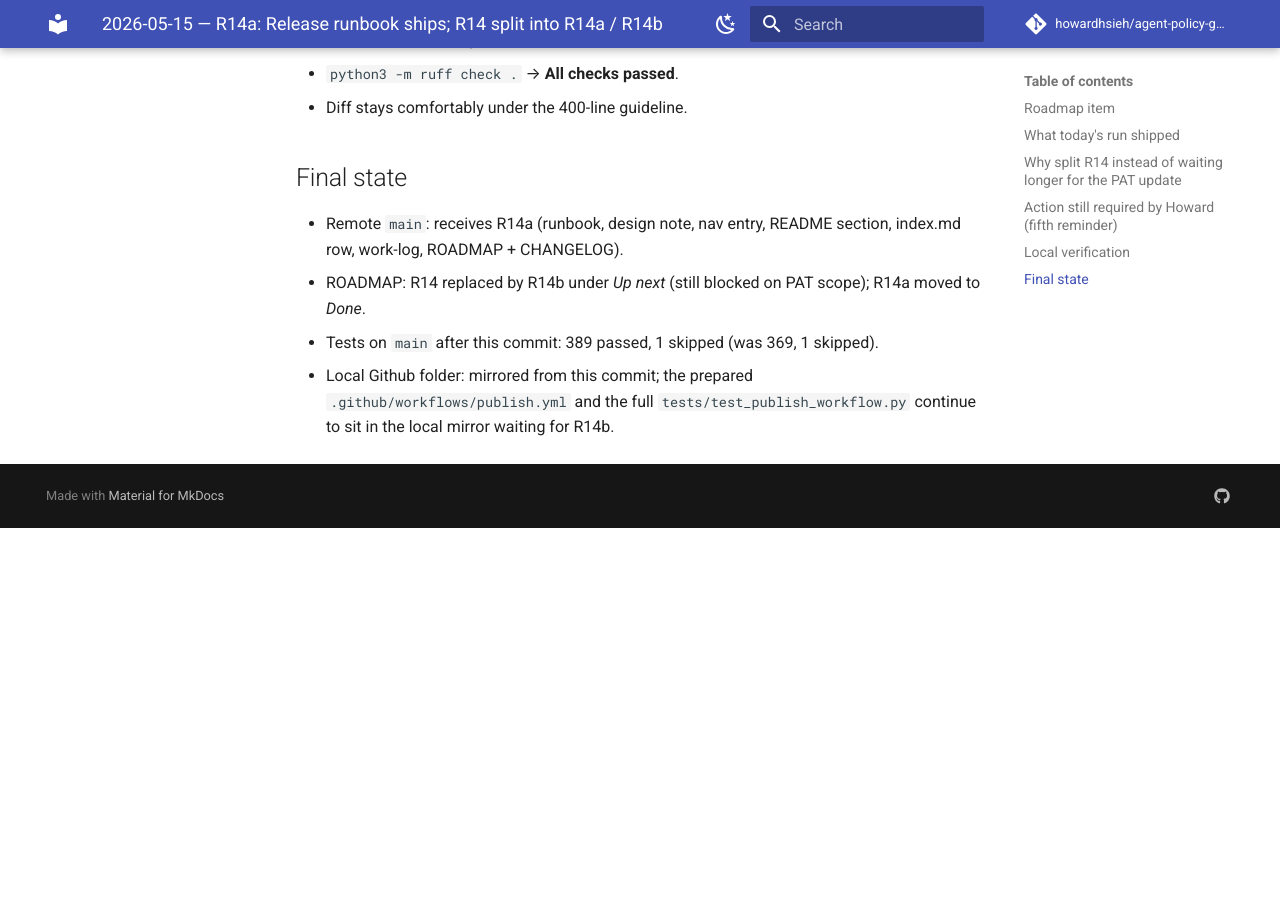
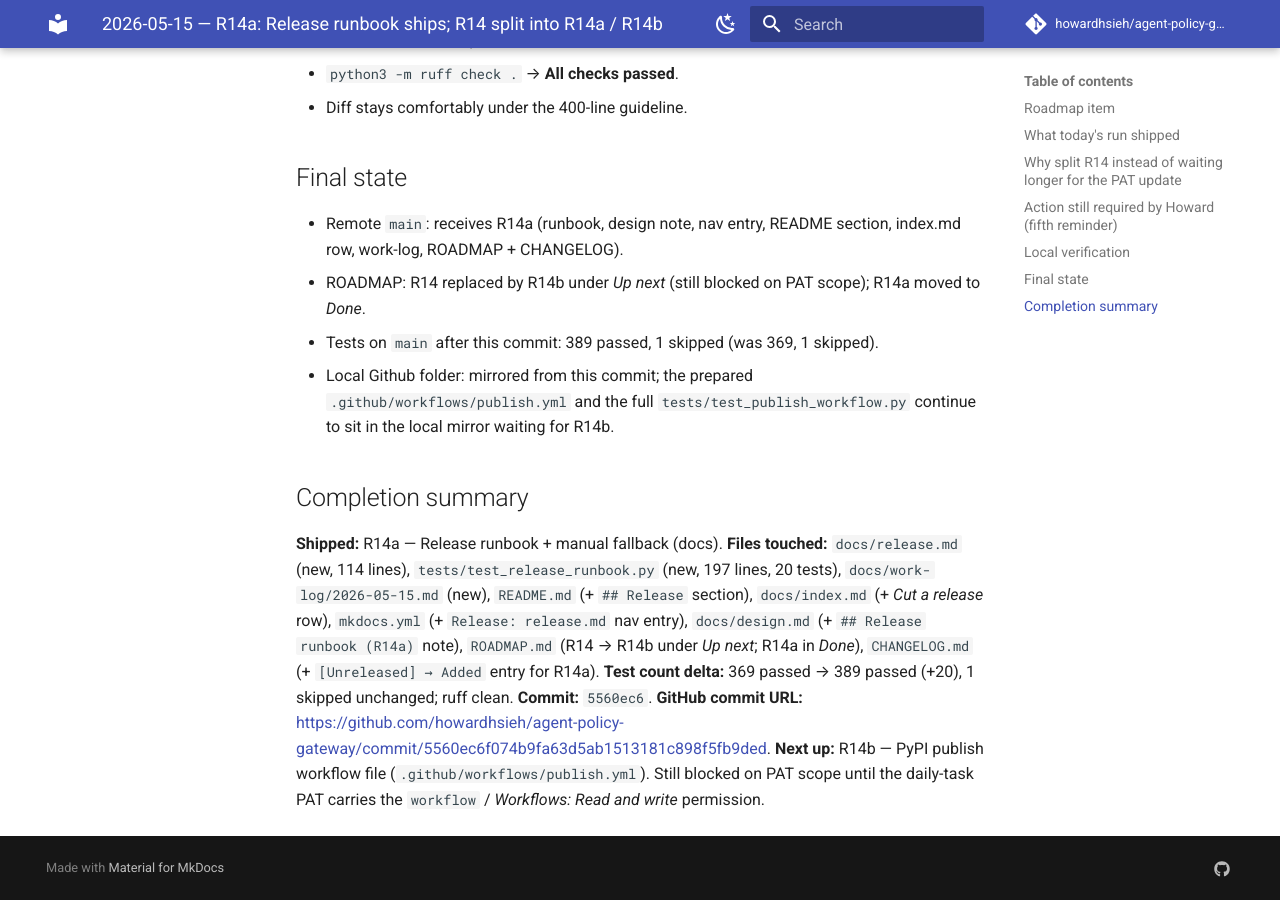
Before and after one commit to howardhsieh/agent-policy-gateway, an MkDocs documentation site: the page built from docs/work-log/2026-05-15.md, in a window 1280 px wide and 900 px high, scrolled down 2346 px. Built offline with MkDocs 1.6.1 and Material for MkDocs 9.7.7, drawn with Linux system fonts in a browser that asks for light colours; comment, search, counter and statistics services are not loaded; before the commit the page ends 2874 px from its top, so only the background shows below that.

Commit message:
docs: finalize 2026-05-15 work-log with completion summary

```diff
--- a/docs/work-log/2026-05-15.md
+++ b/docs/work-log/2026-05-15.md
@@ -119,3 +119,24 @@ file plus `tests/test_publish_workflow.py` in one push.
   `.github/workflows/publish.yml` and the full
   `tests/test_publish_workflow.py` continue to sit in the local
   mirror waiting for R14b.
+
+## Completion summary
+
+**Shipped:** R14a — Release runbook + manual fallback (docs).
+**Files touched:** `docs/release.md` (new, 114 lines),
+`tests/test_release_runbook.py` (new, 197 lines, 20 tests),
+`docs/work-log/2026-05-15.md` (new), `README.md` (+ `## Release`
+section), `docs/index.md` (+ *Cut a release* row), `mkdocs.yml`
+(+ `Release: release.md` nav entry), `docs/design.md`
+(+ `## Release runbook (R14a)` note), `ROADMAP.md` (R14 → R14b
+under *Up next*; R14a in *Done*), `CHANGELOG.md`
+(+ `[Unreleased] → Added` entry for R14a).
+**Test count delta:** 369 passed → 389 passed (+20), 1 skipped
+unchanged; ruff clean.
+**Commit:** `5560ec6`.
+**GitHub commit URL:**
+<https://github.com/howardhsieh/agent-policy-gateway/commit/5560ec6f074b9fa63d5ab1513181c898f5fb9ded>.
+**Next up:** R14b — PyPI publish workflow file
+(`.github/workflows/publish.yml`). Still blocked on PAT scope
+until the daily-task PAT carries the `workflow` /
+*Workflows: Read and write* permission.
```
